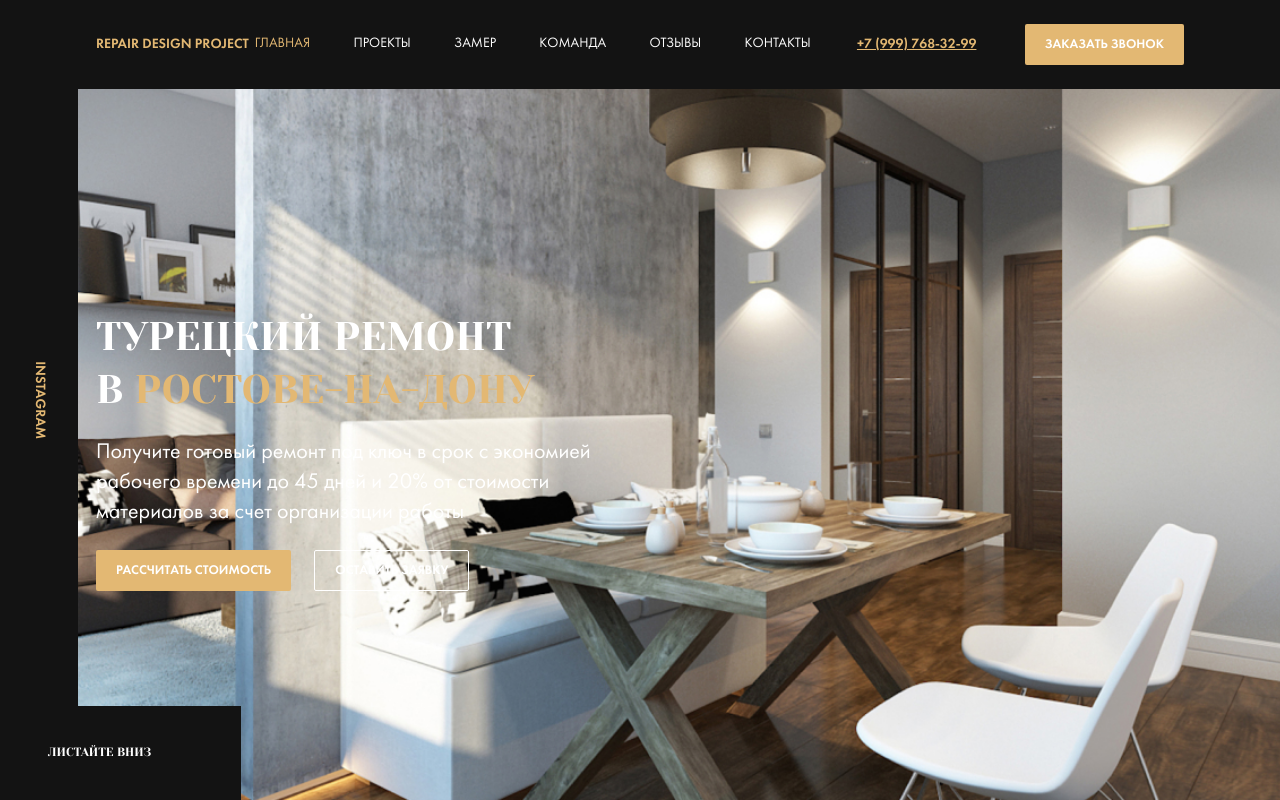
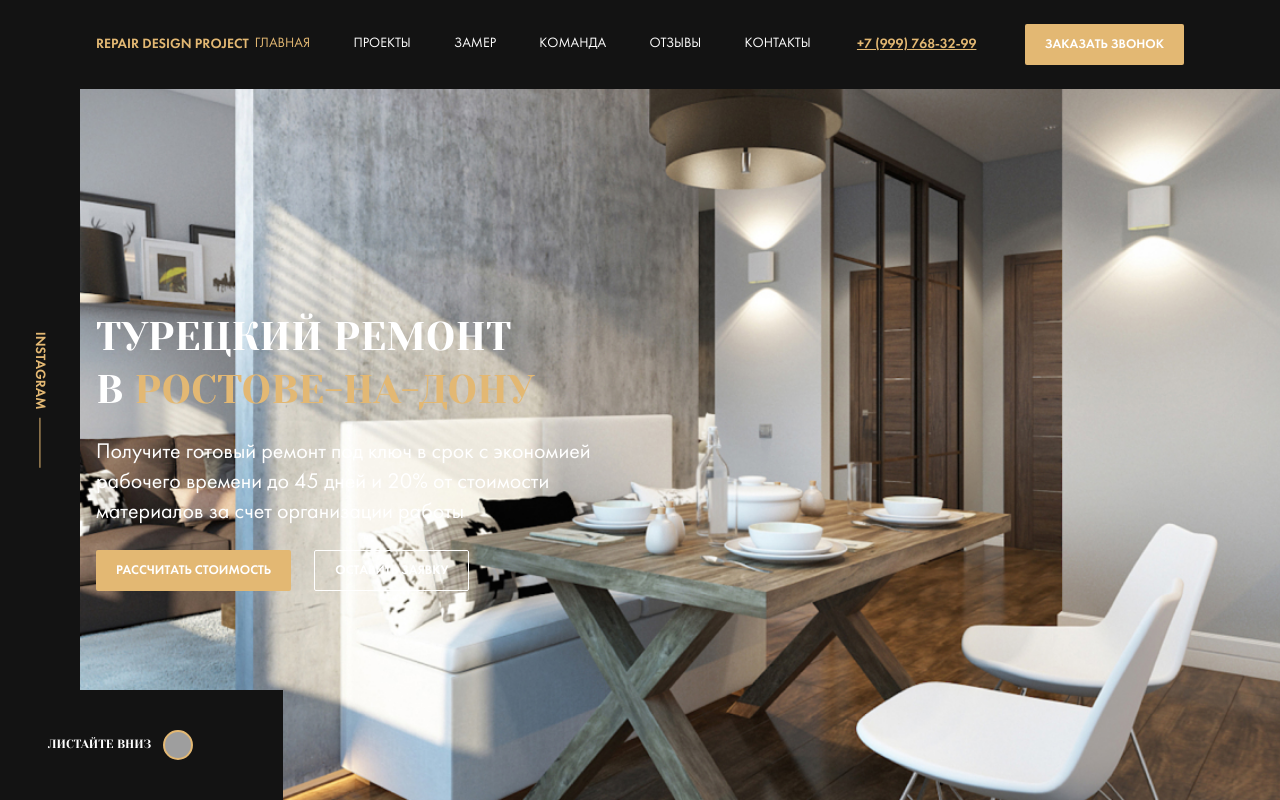
Before and after one commit to Evgeniy10/housing-renovation, a PHP site: page / in a window 1280 px wide. Run offline with PHP 8.4, Linux system fonts and the light colour scheme; grey boxes are pictures that could not be loaded.

Commit message:
add img arrow-down
add img arrow-down

```diff
--- a/css/style.css
+++ b/css/style.css
@@ -493,6 +493,10 @@ template {
   margin-right: 20px;
 }
 
+.hero--outline {
+  padding: 18px 26px;
+}
+
 .hero--primary {
   padding: 19px 26px 19px 26px;
 }
@@ -531,6 +535,16 @@ template {
   text-decoration: none;
 }
 
+.hero__scroll-down::after {
+  content: '';
+  width: 30px;
+  height: 30px;
+  border: 2px solid #E3B873;
+  border-radius: 50%;
+  margin-left: 12px;
+  background: url("imgvector.png") no-repeat center;
+}
+
 .instagram {
   display: -webkit-box;
   display: -ms-flexbox;
@@ -545,6 +559,15 @@ template {
 }
 
 .instagram__link {
+  display: -webkit-box;
+  display: -ms-flexbox;
+  display: flex;
+  -webkit-box-pack: center;
+      -ms-flex-pack: center;
+          justify-content: center;
+  -webkit-box-align: center;
+      -ms-flex-align: center;
+          align-items: center;
   font-family: 'Futura Demi';
   line-height: 16px;
   font-size: 14px;
@@ -553,6 +576,15 @@ template {
   color: #E3B873;
   -webkit-transform: rotate(90deg);
           transform: rotate(90deg);
+  line-height: 0.8;
+}
+
+.instagram__link::after {
+  content: '';
+  width: 50px;
+  height: 1px;
+  background-color: #E3B873;
+  margin-left: 8px;
 }
 
 .title {
--- a/sass/templates/_hero.sass
+++ b/sass/templates/_hero.sass
@@ -21,7 +21,6 @@
     line-height: 15px;
     margin-right: 20px
   &--outline
-  // padding: 18px 26px 18px 26px
     padding: 18px 26px
   &--primary
     padding: 19px 26px 19px 26px
@@ -50,6 +49,19 @@
     text-transform: uppercase
     color: $light
     text-decoration: none
+    &::after
+      content: ''
+      width: 30px
+      height: 30px
+      border: 2px solid $primary
+      border-radius: 50%
+      margin-left: 12px
+      // background: url('./img/arrow-down.svg') no-repeat center
+      background: url('img\vector.png') no-repeat center
+      // '../img/hero-bg.jpg'
+
+
+
 
 .instagram
   display: flex
@@ -57,6 +69,9 @@
   align-items: center
   background-color: $dark
   &__link
+    display: flex
+    justify-content: center
+    align-items: center
     font-family: 'Futura Demi';
     line-height: 16px;
     font-size: 14px;
@@ -64,6 +79,14 @@
     text-decoration: none
     color: $primary
     transform: rotate(90deg)
+    line-height: 0.8
+    &::after
+      content: ''
+      width: 50px
+      height: 1px
+      background-color: $primary
+      margin-left: 8px
+
 
 .title
   margin: 0
```
Also changed, not shown: img/arrow-down.svg (added), img/vector.png (added), 1 other file.
